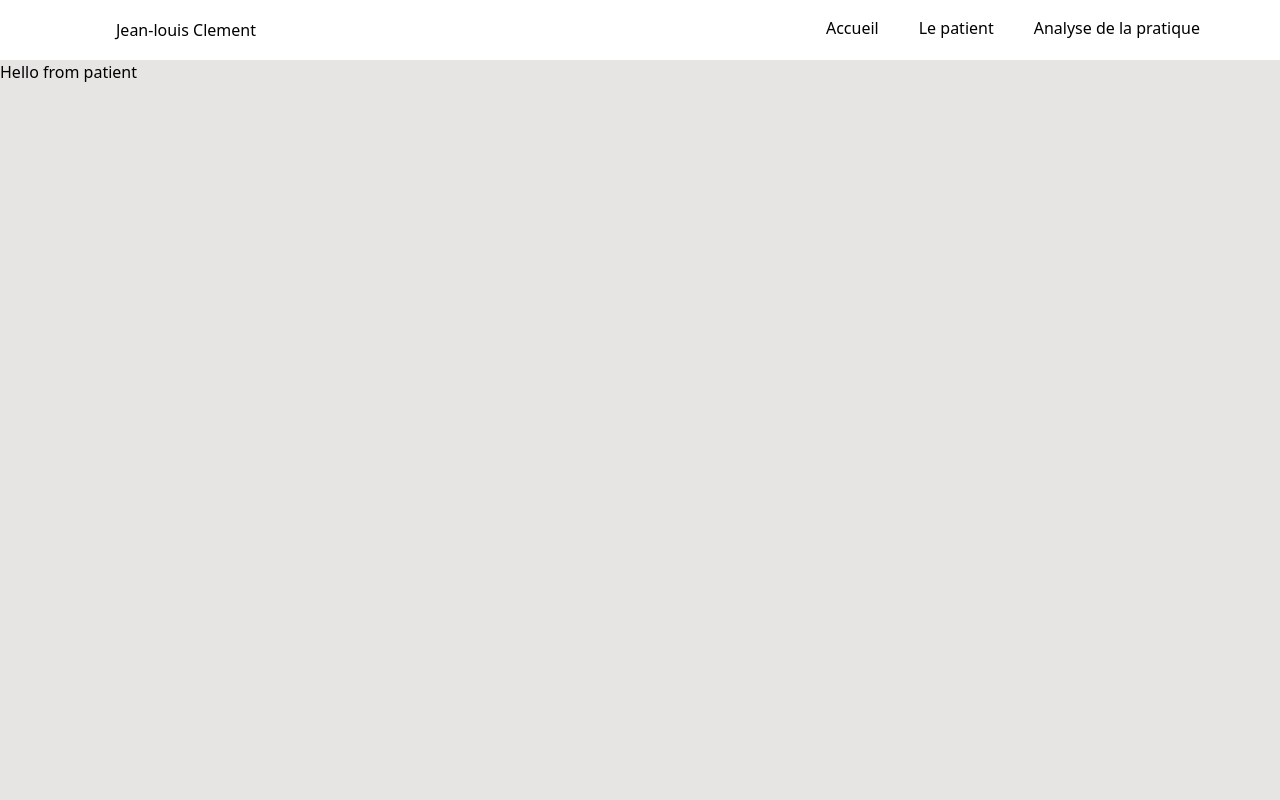
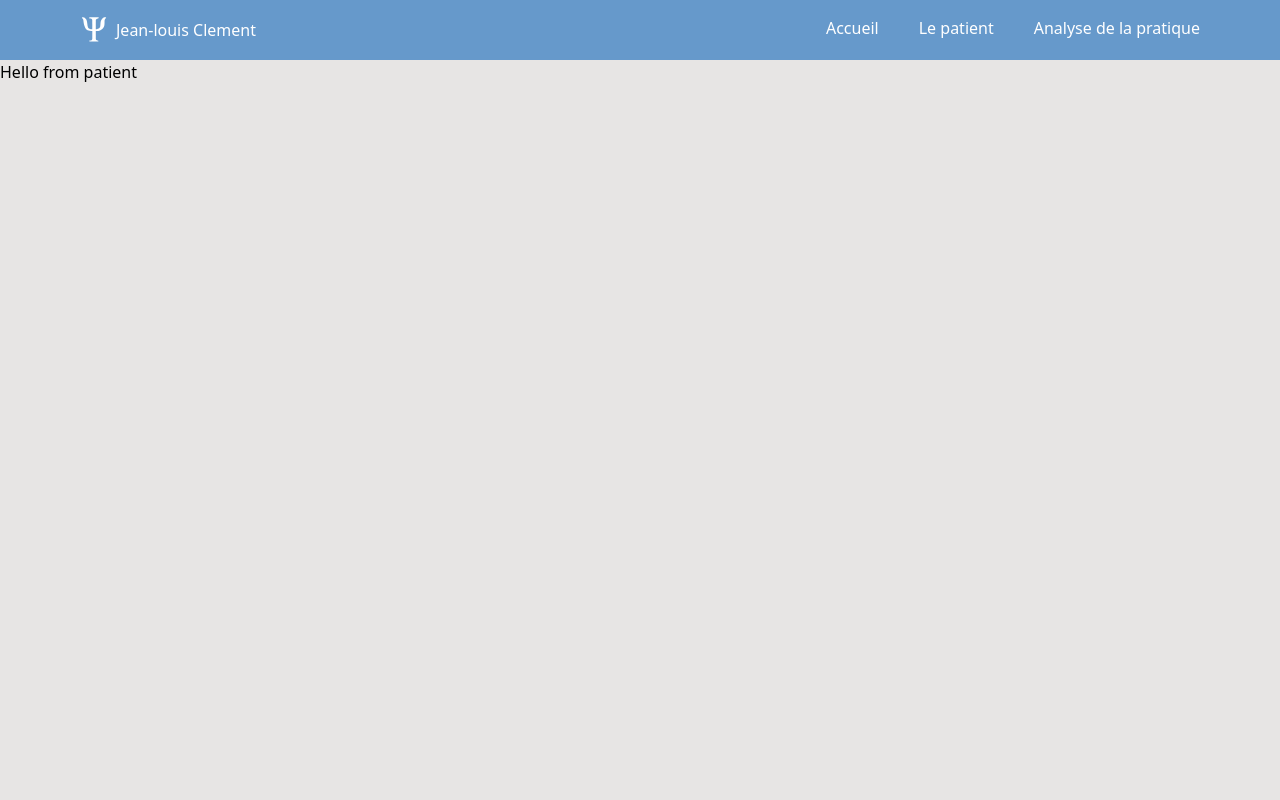
Before and after one commit to teovlt/JL-psy-bron, a React (Vite) app: page /patient in a window 1280 px wide. Shown: the top 800 px of the page. Built offline with nearby package versions, Linux system fonts and the light colour scheme.

Commit message:
Update navBar with the primary color

```diff
--- a/src/components/Navbar.jsx
+++ b/src/components/Navbar.jsx
@@ -11,21 +11,21 @@ const Navbar = () => {
   }
 
   return (
-    <div className='flex justify-between bg-white select-none py-2 px-5 md:px-20 md:py-4'>
+    <div className='flex justify-between bg-primary select-none py-2 px-5 md:px-20 md:py-4'>
       <div className='flex items-center gap-x-2 cursor-pointer'>
         <img src={logo} alt='Logo' className='w-7 h-7' />
-        <h2>Jean-louis Clement</h2>
+        <h2 className='text-white'>Jean-louis Clement</h2>
       </div>
       <div className='hidden md:flex gap-x-10'>
-        <Link className='cursor-pointer select-none ease-in duration-200 hover:text-cyan-600' to={'/'}>
+        <Link className='cursor-pointer select-none ease-in duration-200 text-white ' to={'/'}>
           Accueil
         </Link>
 
-        <Link className='cursor-pointer select-none ease-in duration-200 hover:text-cyan-600' to={'/patient'}>
+        <Link className='cursor-pointer select-none ease-in duration-200 text-white' to={'/patient'}>
           Le patient
         </Link>
 
-        <Link className='cursor-pointer select-none ease-in duration-200 hover:text-cyan-600' to={'/analyse'}>
+        <Link className='cursor-pointer select-none ease-in duration-200 text-white' to={'/analyse'}>
           Analyse de la pratique
         </Link>
       </div>
@@ -35,21 +35,21 @@ const Navbar = () => {
         </button>
       </div>
       {isMenuOpen && (
-        <div className='absolute top-0 left-0 w-full h-screen bg-white flex flex-col items-center justify-center md:hidden'>
+        <div className='absolute top-0 left-0 w-full h-screen bg-white flex flex-col items-center justify-center md:hidden z-50 overflow-hidden'>
           <div>
-            <button onClick={toggleMenu} className='focus:outline-none bg-sky-800 p-2'>
+            <button onClick={toggleMenu} className='focus:outline-none bg-primary p-2'>
               <MdMenu className='w-6 h-6 text-white' />
             </button>
           </div>
-          <h3 className='select-none' onClick={toggleMenu}>
+          <Link className='cursor-pointer select-none ease-in duration-200' to={'/'} onClick={toggleMenu}>
             Accueil
-          </h3>
-          <h3 className='select-none ' onClick={toggleMenu}>
+          </Link>
+          <Link className='cursor-pointer select-none ease-in duration-200' to={'/patient'} onClick={toggleMenu}>
             Le patient
-          </h3>
-          <h3 className='select-none' onClick={toggleMenu}>
+          </Link>
+          <Link className='cursor-pointer select-none ease-in duration-200' to={'/analyse'} onClick={toggleMenu}>
             Analyse de la pratique
-          </h3>
+          </Link>
         </div>
       )}
     </div>
```
